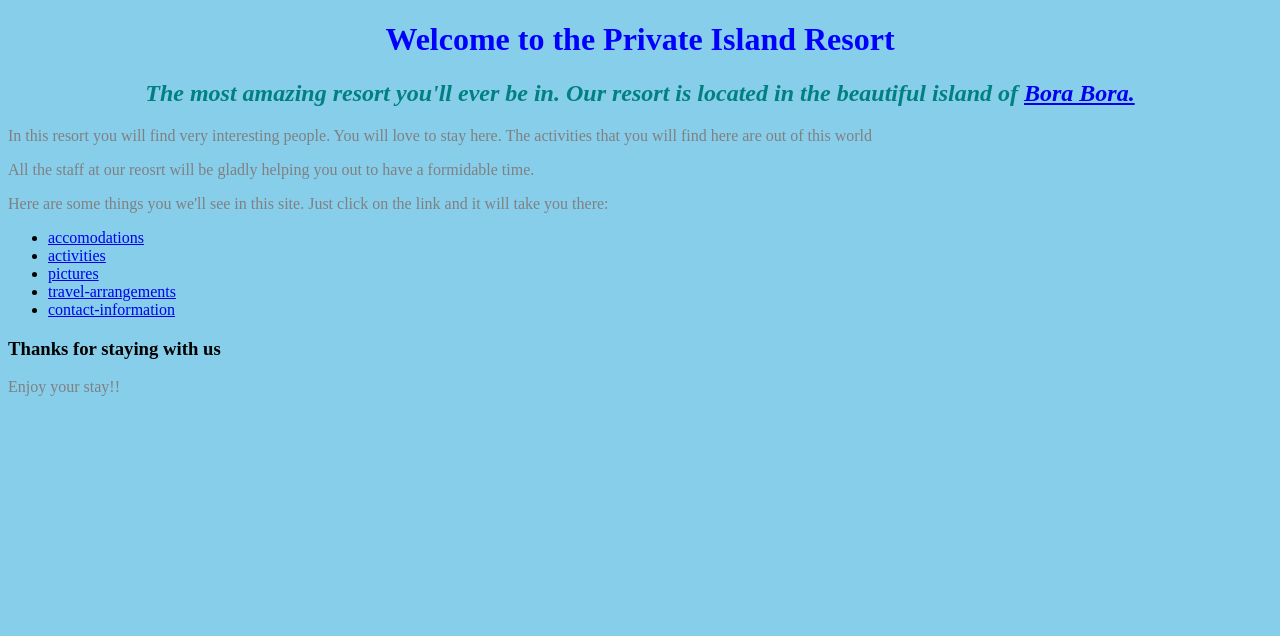
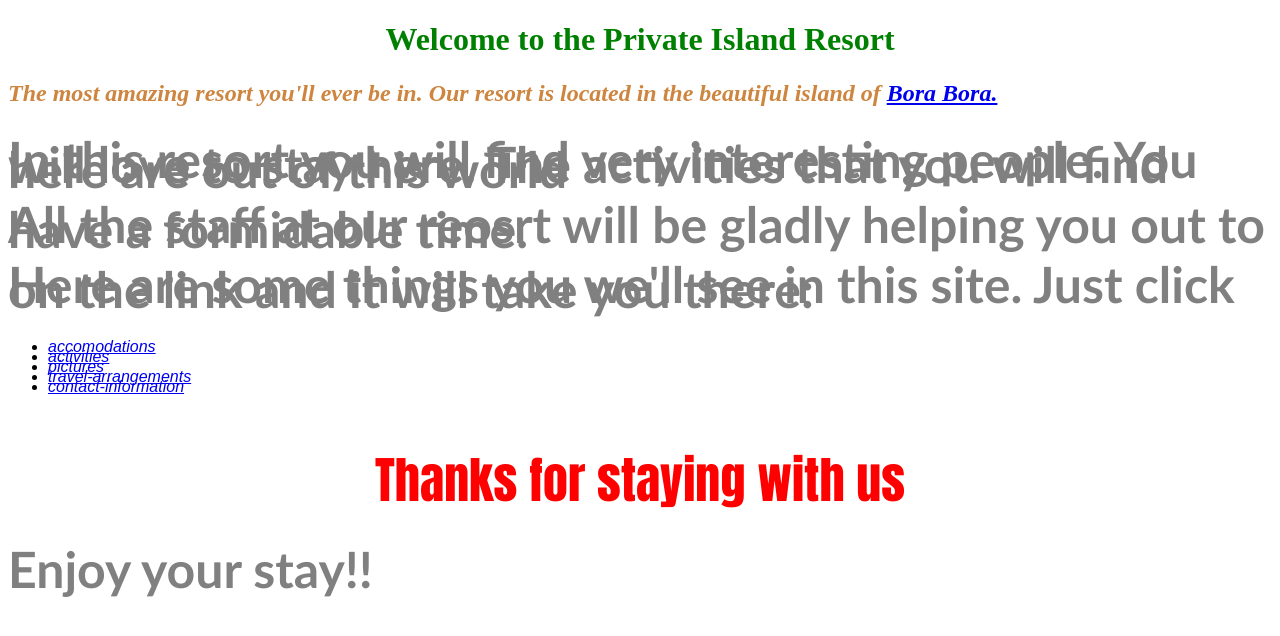
Before and after one commit to Jonliera/resort, a plain HTML site: page index.html in a window 1280 px wide. Drawn offline with Linux system fonts and the light colour scheme.

Commit message:
add colors and font sizes to p and h3

```diff
--- a/css/styles.css
+++ b/css/styles.css
@@ -1,18 +1,32 @@
-h1 {
-  color: blue;
-  text-align: center;
+h1{
+  color:green;
+  text-align:center;
 }
 
-h2 {
+h2{
   font-style: italic;
-  text-align: center;
-  color: teal;
+  text-align: left;
+  color:peru;
 }
 
-p {
-  color: gray;
+h3{
+  font-size: 50px;
+  text-align: center;
+  font-family: Impact, Haettenschweiler, 'Arial Narrow Bold', sans-serif;
+  color: red;
 }
 
-body {
-  background-color: skyblue;
+p{
+  color:gray;
+  font-family:'Gill Sans', 'Gill Sans MT', Calibri, 'Trebuchet MS', sans-serif;
+  font-size: 50px;
+  font-weight: bolder;
+  line-height: 5px;
 }
+
+ul{
+  text-align: left;
+  font-family: Arial, Helvetica, sans-serif;
+  font-style: italic;
+  line-height: 10px;
+}
```
